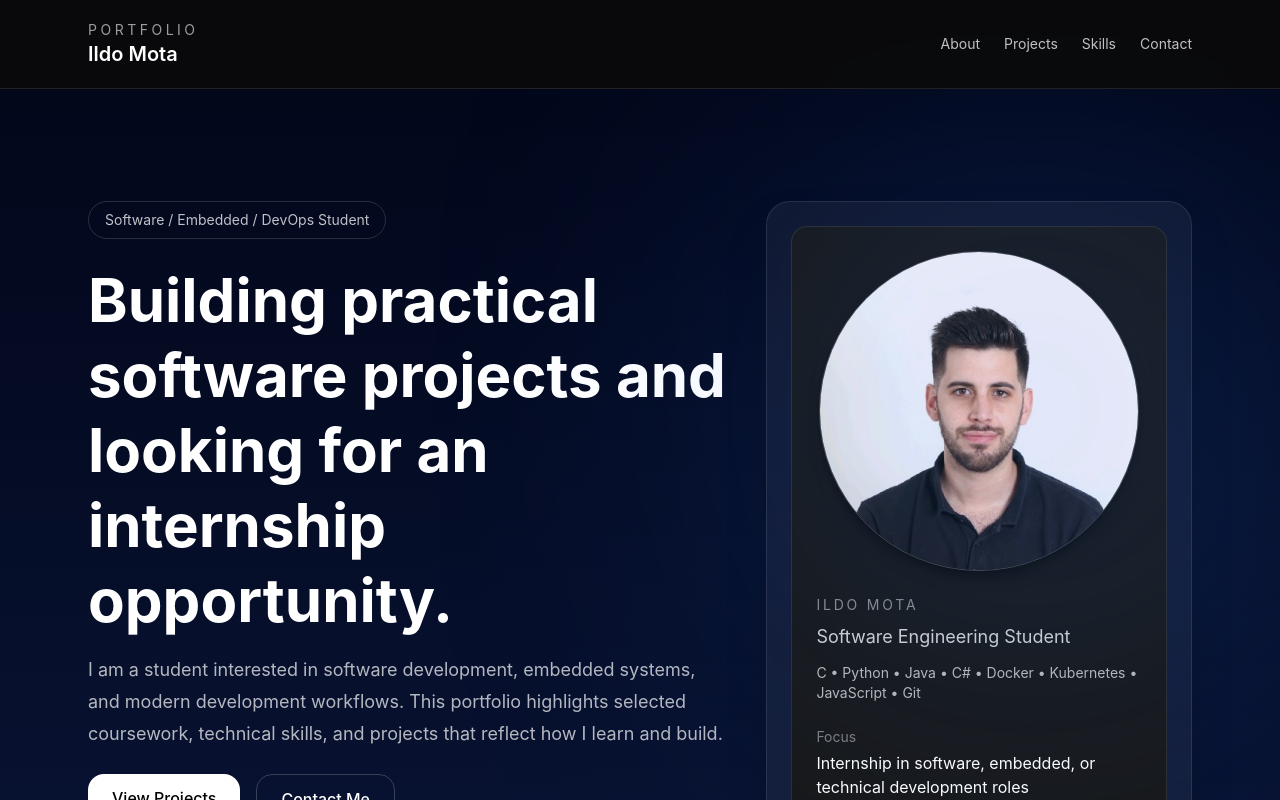
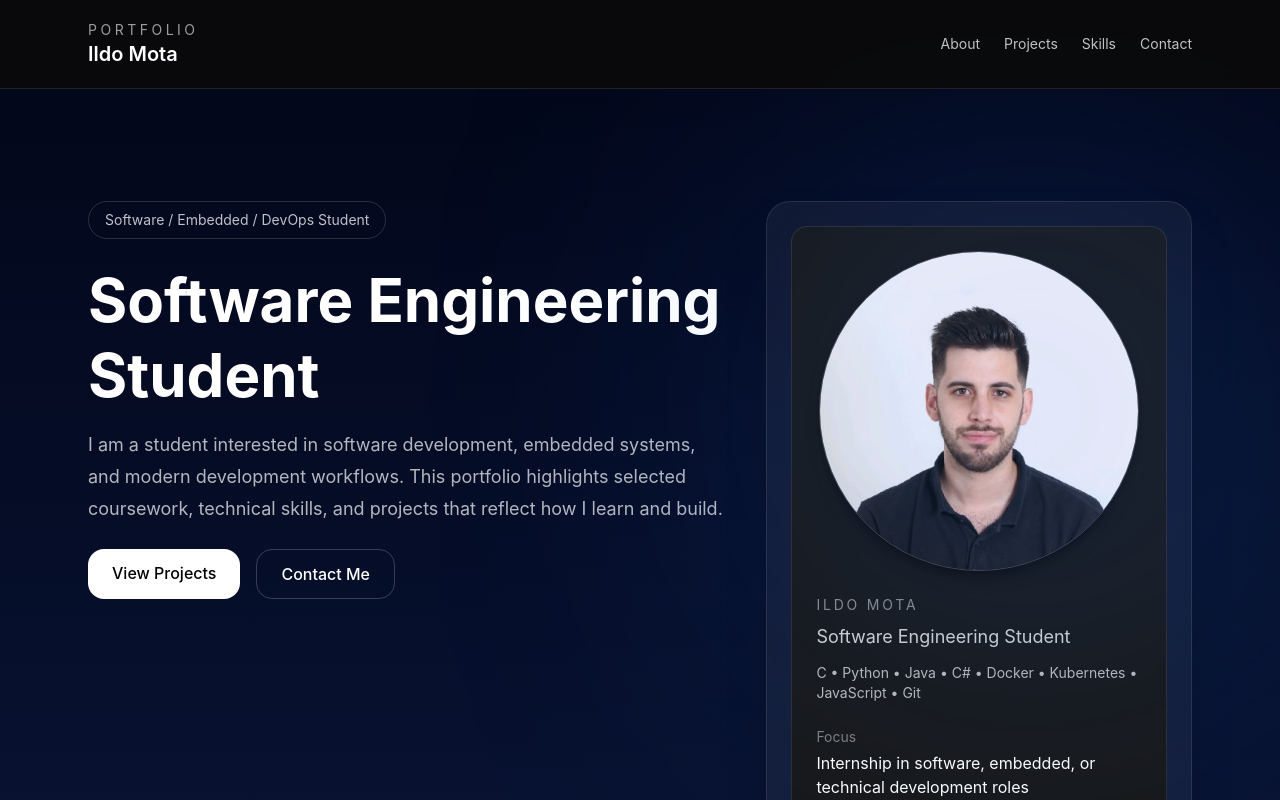
Before and after one commit to ildomota/ildomota.github.io, a React (Vite) app: page / in a window 1280 px wide. Shown: the top 800 px of the page. Built offline with nearby package versions, Linux system fonts and the light colour scheme.

Commit message:
Changed info

```diff
--- a/src/App.jsx
+++ b/src/App.jsx
@@ -84,7 +84,8 @@ export default function InternshipPortfolioSite() {
             </p>
             <div className="space-y-4">
               <h2 className="max-w-3xl text-4xl font-bold leading-tight md:text-6xl">
-                Building practical software projects and looking for an internship opportunity.
+                Software Engineering Student
+
               </h2>
               <p className="max-w-2xl text-lg leading-8 text-white/70">
                 I am a student interested in software development, embedded systems, and modern development workflows. This portfolio highlights selected coursework, technical skills, and projects that reflect how I learn and build.
```
